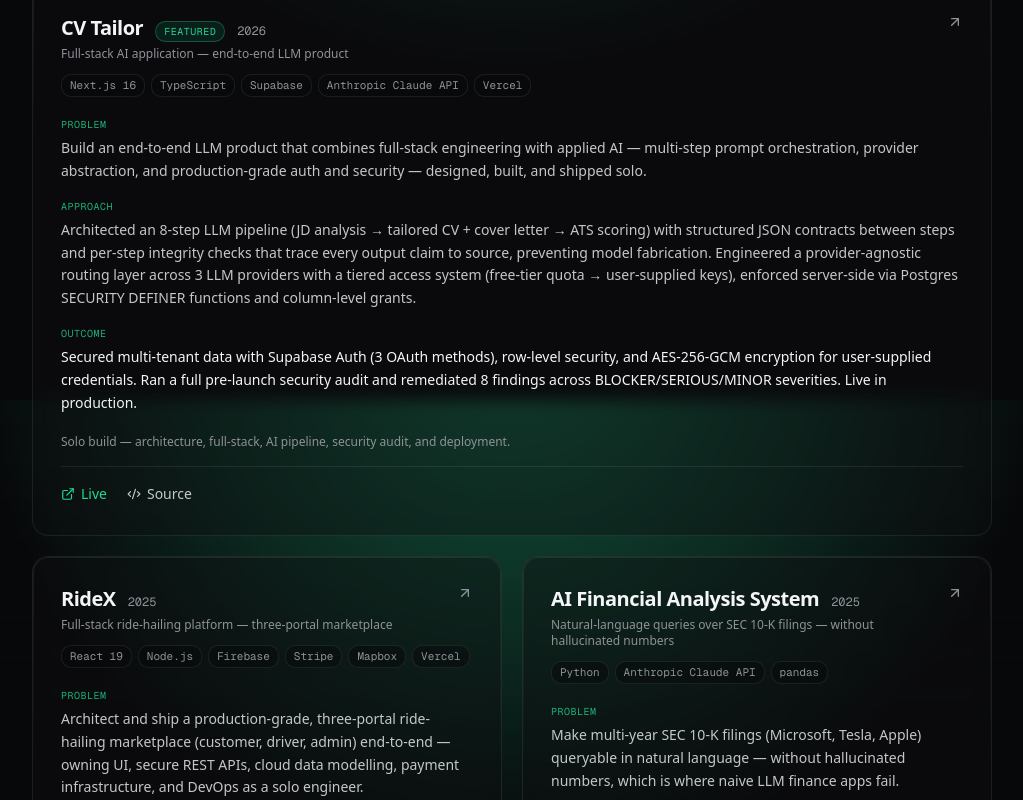
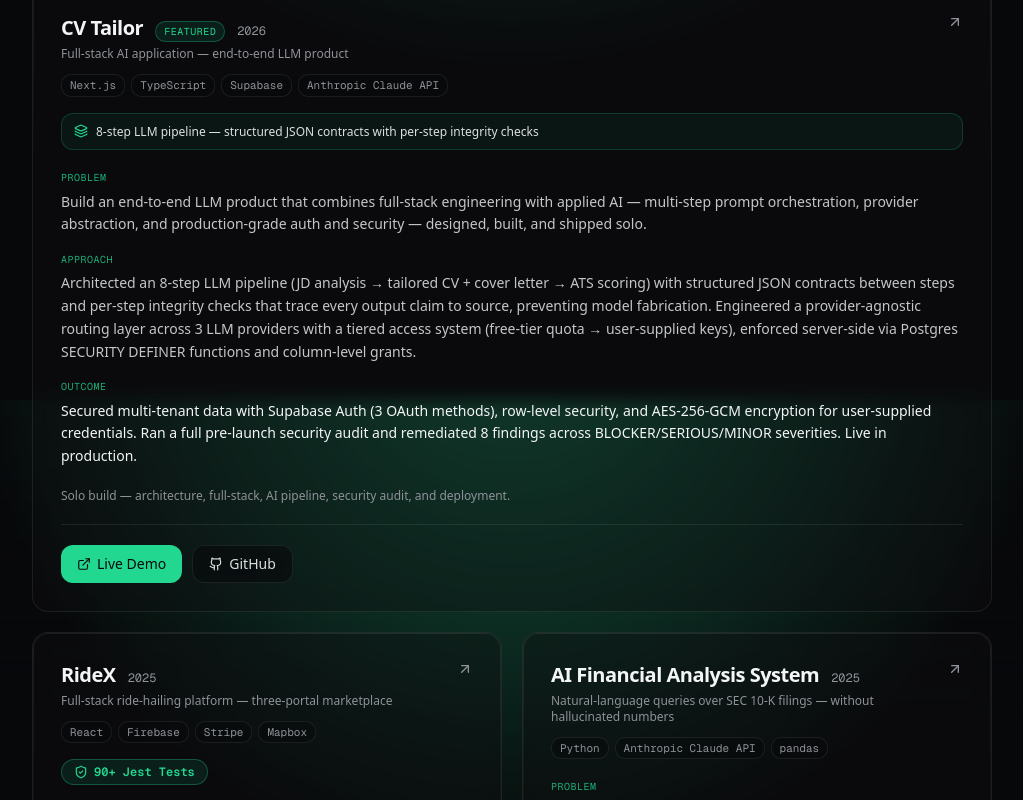
Before and after one commit to shekar987/shekar-portfolio, a Next.js app: page / in a window 1280 px wide. Shown: the part 2000-2800 px from the top of the page, without its empty margins (128-1151 px from the left). Built offline with nearby package versions, Linux system fonts and the light colour scheme.

Commit message:
42c9321d-4d84-40ef-aabc-8a85d0875a93

```diff
--- a/src/components/site/work.tsx
+++ b/src/components/site/work.tsx
@@ -1,9 +1,19 @@
-import { ArrowUpRight, Code2, ExternalLink } from "lucide-react";
+import {
+  ArrowUpRight,
+  ExternalLink,
+  Github,
+  Layers,
+  ShieldCheck,
+} from "lucide-react";
 import { projects, type Project } from "@/data/portfolio";
 import { SectionHeading } from "@/components/site/section-heading";
 import { Reveal } from "@/components/site/reveal";
 
 export function Work() {
+  // Featured project(s) get full width; the rest form a clean 2-column pair.
+  const featured = projects.filter((p) => p.featured);
+  const standard = projects.filter((p) => !p.featured);
+
   return (
     <section
       id="work"
@@ -13,17 +23,27 @@
       <div className="mx-auto max-w-5xl px-5 py-20 sm:px-8 sm:py-28">
         <SectionHeading id="work-heading" eyebrow="02" title="Selected Work" />
 
-        <div className="mt-12 grid grid-cols-1 gap-5 lg:grid-cols-2">
-          {projects.map((p, i) => (
-            <Reveal
-              key={p.name}
-              delay={i * 0.06}
-              className={p.featured ? "lg:col-span-2" : ""}
-            >
+        {/* Featured — full width */}
+        {featured.length > 0 && (
+          <div className="mt-12 space-y-5">
+            {featured.map((p, i) => (
+              <Reveal key={p.name} delay={i * 0.06}>
                 <ProjectCard project={p} />
               </Reveal>
             ))}
           </div>
+        )}
+
+        {/* Standard — premium 2-column pair */}
+        {standard.length > 0 && (
+          <div className="mt-5 grid grid-cols-1 gap-5 lg:grid-cols-2">
+            {standard.map((p, i) => (
+              <Reveal key={p.name} delay={i * 0.06}>
+                <ProjectCard project={p} />
+              </Reveal>
+            ))}
+          </div>
+        )}
       </div>
     </section>
   );
@@ -34,7 +54,7 @@
     <article className="card-glow group flex h-full flex-col rounded-xl border border-border bg-card/40 p-6 backdrop-blur-sm transition-all duration-300 hover:-translate-y-1 hover:border-primary/30 hover:bg-card/70 sm:p-7">
       {/* Header */}
       <div className="flex items-start justify-between gap-4">
-        <div>
+        <div className="min-w-0">
           <div className="flex flex-wrap items-baseline gap-x-3 gap-y-1">
             <h3 className="text-xl font-semibold tracking-tight">
               {project.name}
@@ -55,17 +75,37 @@
         <ArrowUpRight className="h-4 w-4 shrink-0 text-muted-foreground transition-all group-hover:text-primary group-hover:-translate-y-0.5 group-hover:translate-x-0.5" />
       </div>
 
-      {/* Stack */}
+      {/* Tech badges */}
       <ul className="mt-3 flex flex-wrap gap-1.5">
         {project.stack.map((s) => (
           <li
             key={s}
-            className="rounded-md border border-border bg-background/50 px-2 py-0.5 font-mono text-[11px] text-muted-foreground"
+            className="rounded-md border border-border bg-background/50 px-2 py-0.5 font-mono text-[11px] text-muted-foreground transition-colors group-hover:border-primary/20"
           >
             {s}
           </li>
         ))}
       </ul>
+
+      {/* Architecture sub-bullet — sharp technical signal */}
+      {project.architecture && (
+        <div className="mt-4 flex items-start gap-2 rounded-lg border border-primary/20 bg-primary/[0.06] px-3 py-2">
+          <Layers className="mt-0.5 h-3.5 w-3.5 shrink-0 text-primary" aria-hidden />
+          <p className="text-xs font-medium leading-relaxed text-foreground/90">
+            {project.architecture}
+          </p>
+        </div>
+      )}
+
+      {/* Metric badge — standout number */}
+      {project.metricBadge && (
+        <div className="mt-4">
+          <span className="inline-flex items-center gap-1.5 rounded-full border border-primary/30 bg-primary/10 px-3 py-1 font-mono text-xs font-semibold text-primary">
+            <ShieldCheck className="h-3.5 w-3.5" aria-hidden />
+            {project.metricBadge}
+          </span>
+        </div>
+      )}
 
       {/* Body */}
       <dl className="mt-5 space-y-4 text-sm leading-relaxed">
@@ -91,35 +131,31 @@
         </div>
       </dl>
 
-      {/* Role + Links */}
-      <div className="mt-auto pt-5">
-        <p className="text-xs text-muted-foreground">{project.role}</p>
-        <ul className="mt-4 flex flex-col gap-2 border-t border-border pt-4 sm:flex-row sm:flex-wrap sm:items-center sm:gap-x-5">
+      {/* Role */}
+      <p className="mt-5 text-xs text-muted-foreground">{project.role}</p>
+
+      {/* Sleek buttons — Live Demo + GitHub, hover lift */}
+      <div className="mt-5 flex flex-wrap gap-2.5 border-t border-border pt-5">
         {project.live && (
-            <li>
           <a
             href={project.live.href}
             target="_blank"
             rel="noopener noreferrer"
-                className="link-underline inline-flex items-center gap-1.5 text-sm font-medium text-primary"
+            className="group/btn inline-flex items-center gap-1.5 rounded-lg bg-primary px-4 py-2 text-sm font-medium text-primary-foreground shadow-[0_0_0_0_var(--primary)] transition-all hover:-translate-y-0.5 hover:shadow-[0_8px_24px_-8px_var(--primary)] focus-visible:outline-none focus-visible:ring-2 focus-visible:ring-ring focus-visible:ring-offset-2 focus-visible:ring-offset-background"
           >
             <ExternalLink className="h-3.5 w-3.5" aria-hidden />
-                Live
+            Live Demo
           </a>
-            </li>
         )}
-          <li>
         <a
           href={project.code.href}
           target="_blank"
           rel="noopener noreferrer"
-              className="link-underline inline-flex items-center gap-1.5 text-sm font-medium text-foreground/80 transition-colors hover:text-primary"
+          className="group/btn inline-flex items-center gap-1.5 rounded-lg border border-border bg-background/50 px-4 py-2 text-sm font-medium text-foreground/90 backdrop-blur-sm transition-all hover:-translate-y-0.5 hover:border-primary/40 hover:text-primary focus-visible:outline-none focus-visible:ring-2 focus-visible:ring-ring focus-visible:ring-offset-2 focus-visible:ring-offset-background"
         >
-              <Code2 className="h-3.5 w-3.5" aria-hidden />
-              Source
+          <Github className="h-3.5 w-3.5" aria-hidden />
+          GitHub
         </a>
-          </li>
-        </ul>
       </div>
     </article>
   );
--- a/src/data/portfolio.ts
+++ b/src/data/portfolio.ts
@@ -89,6 +89,10 @@
   outcome: string;
   role: string;
   featured?: boolean;
+  /** Architectural sub-bullet — a single sharp technical signal. */
+  architecture?: string;
+  /** A standout metric to surface as a badge on the card. */
+  metricBadge?: string;
   live?: { label: string; href: string };
   code: { label: string; href: string };
 };
@@ -97,7 +101,7 @@
   {
     name: "CV Tailor",
     year: "2026",
-    stack: ["Next.js 16", "TypeScript", "Supabase", "Anthropic Claude API", "Vercel"],
+    stack: ["Next.js", "TypeScript", "Supabase", "Anthropic Claude API"],
     tagline: "Full-stack AI application — end-to-end LLM product",
     problem:
       "Build an end-to-end LLM product that combines full-stack engineering with applied AI — multi-step prompt orchestration, provider abstraction, and production-grade auth and security — designed, built, and shipped solo.",
@@ -107,13 +111,14 @@
       "Secured multi-tenant data with Supabase Auth (3 OAuth methods), row-level security, and AES-256-GCM encryption for user-supplied credentials. Ran a full pre-launch security audit and remediated 8 findings across BLOCKER/SERIOUS/MINOR severities. Live in production.",
     role: "Solo build — architecture, full-stack, AI pipeline, security audit, and deployment.",
     featured: true,
+    architecture: "8-step LLM pipeline — structured JSON contracts with per-step integrity checks",
     live: { label: "cv-tailor-phi-rosy.vercel.app", href: "https://cv-tailor-phi-rosy.vercel.app/" },
     code: { label: "GitHub", href: "https://github.com/shekar987" },
   },
   {
     name: "RideX",
     year: "2025",
-    stack: ["React 19", "Node.js", "Firebase", "Stripe", "Mapbox", "Vercel"],
+    stack: ["React", "Firebase", "Stripe", "Mapbox"],
     tagline: "Full-stack ride-hailing platform — three-portal marketplace",
     problem:
       "Architect and ship a production-grade, three-portal ride-hailing marketplace (customer, driver, admin) end-to-end — owning UI, secure REST APIs, cloud data modelling, payment infrastructure, and DevOps as a solo engineer.",
@@ -122,8 +127,9 @@
     outcome:
       "Delivered the full 3-portal system in under 12 weeks, validated by 90+ Jest / React Testing Library automated tests. Shipped via automated GitHub → Vercel CI/CD, pairing full-stack ownership with AI-augmented engineering (Claude Code, prompt-engineered agentic workflows).",
     role: "Solo build — architecture, full-stack, payments, real-time dispatch, testing, and deployment.",
+    metricBadge: "90+ Jest Tests",
     live: { label: "uber-demo-omega.vercel.app", href: "https://uber-demo-omega.vercel.app" },
-    code: { label: "github.com/shekar987/RideX-app", href: "https://github.com/shekar987/RideX-app" },
+    code: { label: "GitHub", href: "https://github.com/shekar987/RideX-app" },
   },
   {
     name: "AI Financial Analysis System",
@@ -138,7 +144,7 @@
       "Answers analytical questions over multi-year filings — growth, margin, performance — sourced directly from parsed data, not generated.",
     role: "Solo build — ETL, prompt engineering, and Claude integration.",
     code: {
-      label: "github.com/shekar987/finsight-financial-chatbot",
+      label: "GitHub",
       href: "https://github.com/shekar987/finsight-financial-chatbot",
     },
   },
```
Also changed, not shown: 1 other file (tests, documents, lock files or other folders). Lines whose indentation alone changed are shown as unchanged.
